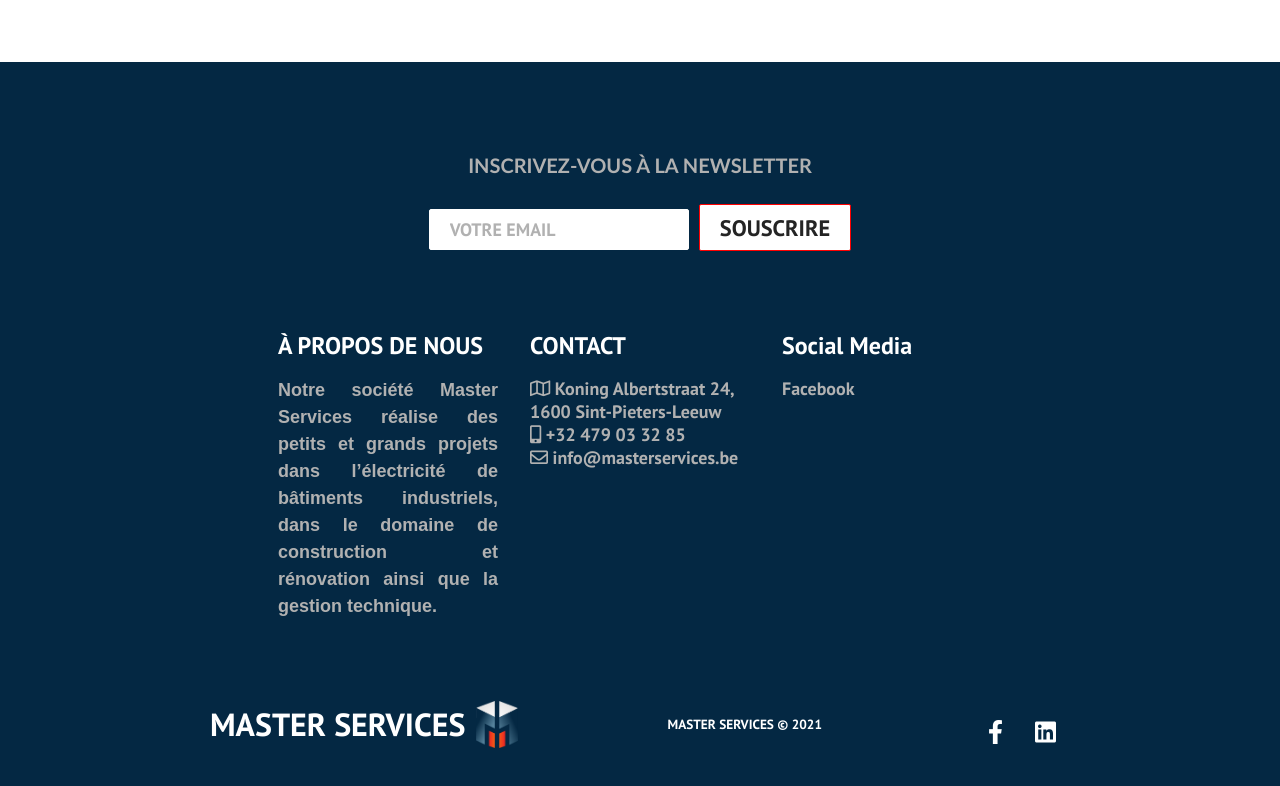
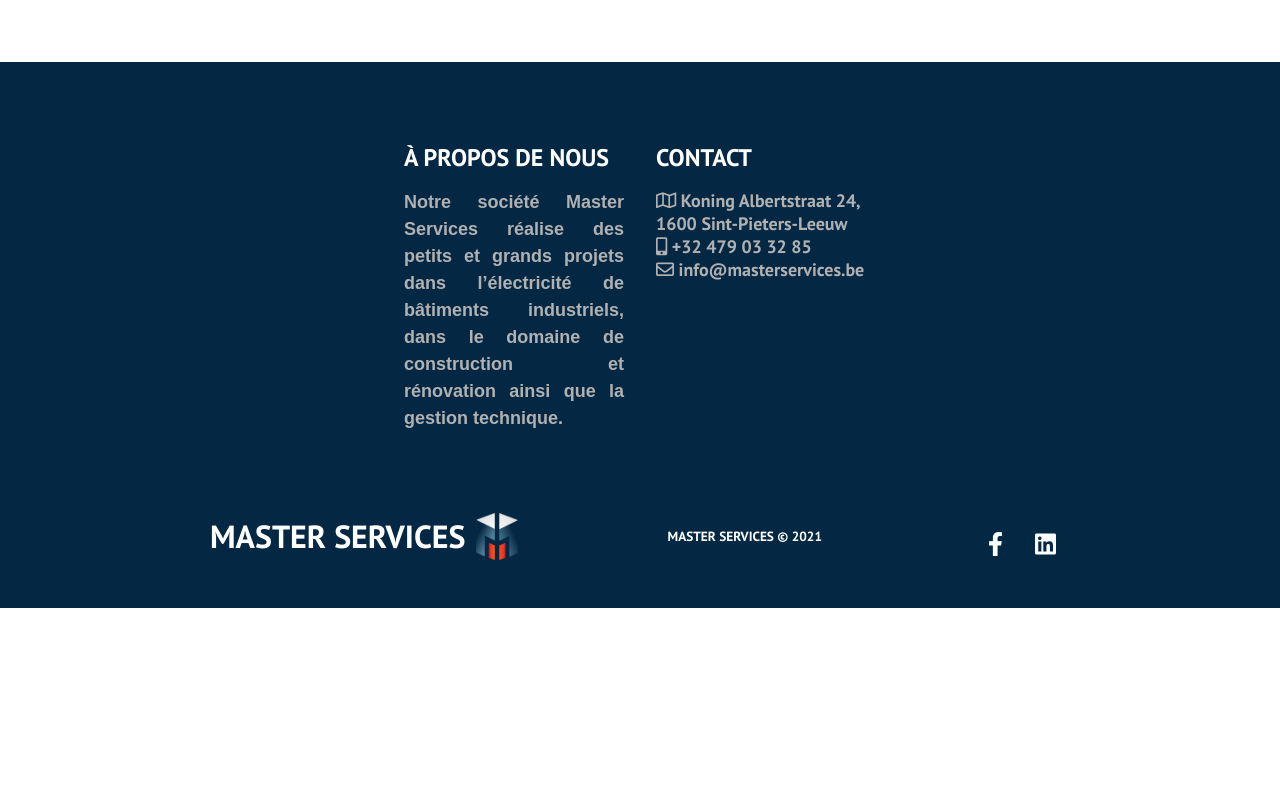
Before and after one commit to ikramjaujate/MasterServices, a React (Create React App) app in the folder frontend/: page / in a window 1280 px wide. Shown: the part 2001-2787 px from the top of the page. After the commit the page ends 2609 px from the top, so only its background shows below. Built offline with nearby package versions, Linux system fonts and the light colour scheme; the HTML template or start-up script is replaced by a standard one.

Commit message:
Insertion du logo + des differentes icons pour réseau sociaux

```diff
--- a/frontend/src/components/Footer/Footer.css
+++ b/frontend/src/components/Footer/Footer.css
@@ -6,20 +6,9 @@
   justify-content: center;
   align-items: center;
   width: 100%;
-
 }
 
-.footer-subscription {
-  display: flex;
-  flex-direction: column;
-  justify-content: center;
-  align-items: center;
-  text-align: center;
 
-  margin-bottom: 24px;
-  padding: 24px;
-  color: #fff;
-}
 
 .footer-subscription > p {
   font-family: 'Trebuchet MS', 'Lucida Sans Unicode', 'Lucida Grande',
--- a/frontend/src/components/Footer/Footer.js
+++ b/frontend/src/components/Footer/Footer.js
@@ -6,23 +6,7 @@
 function Footer() {
   return (
     <div className='footer-container'>
-      <section className='footer-subscription'>
 
-        <p className='footer-subscription-text'>
-          INSCRIVEZ-VOUS À LA NEWSLETTER
-        </p>
-        <div className='input-areas'>
-          <form>
-            <input
-              className='footer-input'
-              name='email'
-              type='email'
-              placeholder='VOTRE EMAIL'
-            />
-            <Button buttonStyle='btn--outline'>SOUSCRIRE</Button>
-          </form>
-        </div>
-      </section>
       <div class='footer-links'>
         <div className='footer-link-wrapper'>
           <div class='footer-link-items'>
@@ -43,13 +27,7 @@
           </div>
           </div>
         </div>
-        <div className='footer-link-wrapper'>
-          <div class='footer-link-items'>
-            <h2>Social Media</h2>
-            <Link to='/'>Facebook</Link>
 
-          </div>
-        </div>
       </div>
       <section class='social-media'>
         <div class='social-media-wrap'>
```
